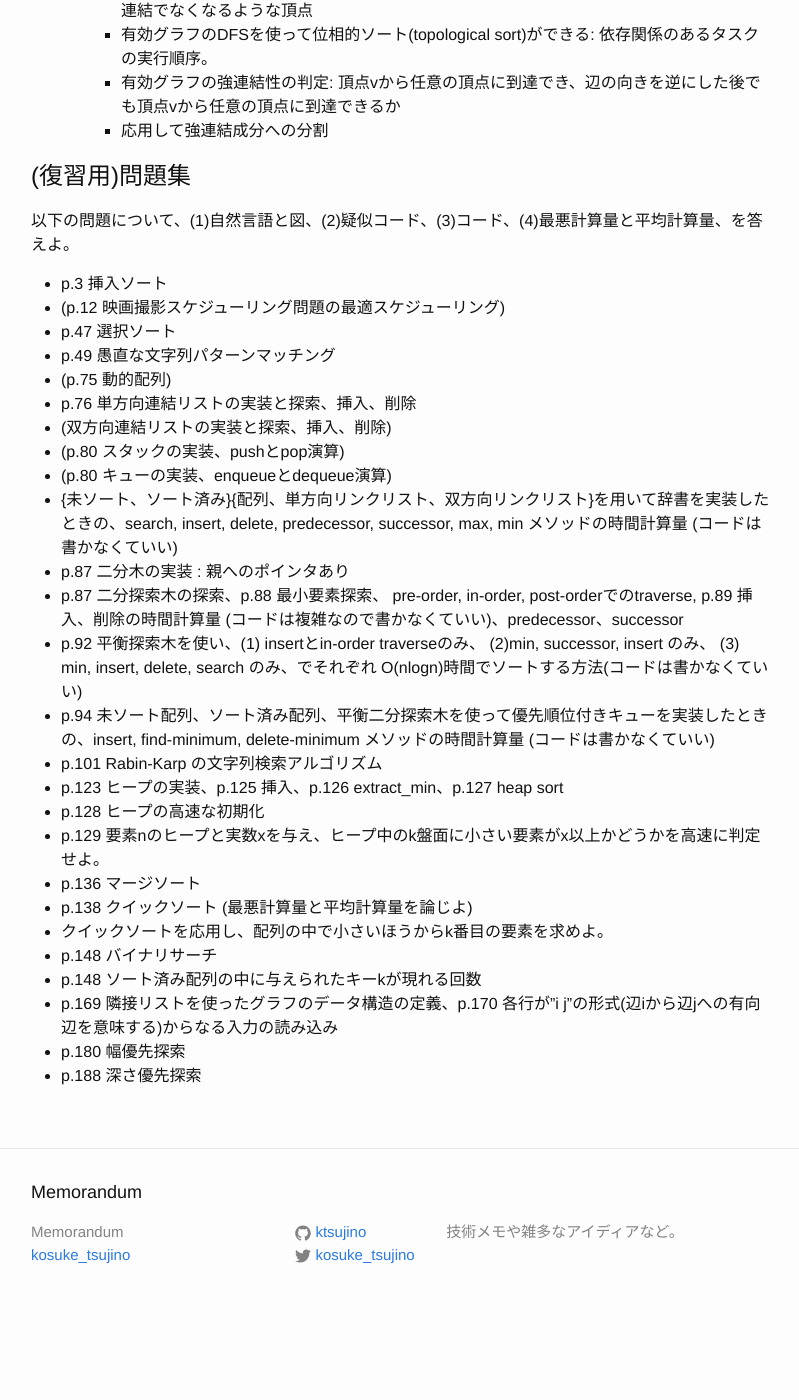
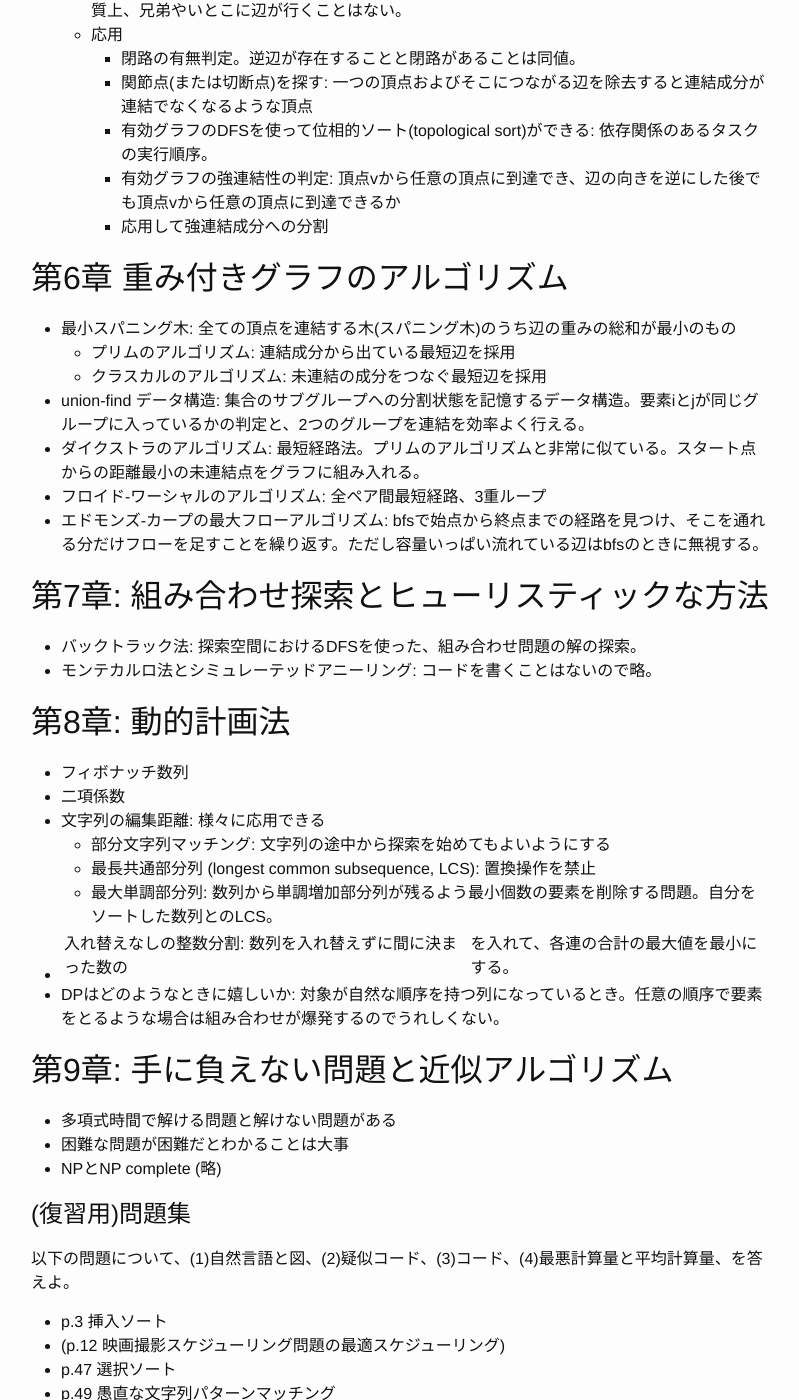
Before and after one commit to ktsujino/ktsujino.github.io, a Jekyll site: the page built from _posts/2015-11-09-algorithm-design-manual.markdown, in a window 1280 px wide and 1400 px high, scrolled down 4417 px. Shown: the whole window, without its empty margins (239-1038 px from the left). Built offline with Jekyll 4.4.1, drawn with Linux system fonts in a browser that asks for light colours; before the commit the page ends 5743 px from its top, so only the background shows below that; some of the changed text lies outside the part shown.

Commit message:
done algorithm design manual.

```diff
--- a/_posts/2015-11-09-algorithm-design-manual.markdown
+++ b/_posts/2015-11-09-algorithm-design-manual.markdown
@@ -136,6 +136,10 @@ min          |      O(n+m) |      O(n+m)
 - ヒープでのextract minは根ノードを取り除き、末尾要素を根に移動させてbubble downすればよい。
 - bubble downは2つの子と親を比べて親のほうが大きければ小さいほうの子を親と入れ替える操作。入れ替えが起これば木の葉に向かって反復的に操作を繰り返す。
 - サイズnのヒープの初期化はO(nlogn)ではなくO(n)でできる。
+- クイックソート
+- マージソート
+- バケットソート
+- 基数ソート
 
 - バイナリサーチ: 応用として、ソート済み配列の中に与えられたキーkが現れる回数の数え上げ、片側二分探索。
 
@@ -161,6 +165,35 @@ min          |      O(n+m) |      O(n+m)
     - 有効グラフのDFSを使って位相的ソート(topological sort)ができる: 依存関係のあるタスクの実行順序。
     - 有効グラフの強連結性の判定: 頂点vから任意の頂点に到達でき、辺の向きを逆にした後でも頂点vから任意の頂点に到達できるか
     - 応用して強連結成分への分割
+
+## 第6章 重み付きグラフのアルゴリズム
+- 最小スパニング木: 全ての頂点を連結する木(スパニング木)のうち辺の重みの総和が最小のもの
+  - プリムのアルゴリズム: 連結成分から出ている最短辺を採用
+  - クラスカルのアルゴリズム: 未連結の成分をつなぐ最短辺を採用
+- union-find データ構造: 集合のサブグループへの分割状態を記憶するデータ構造。要素iとjが同じグループに入っているかの判定と、2つのグループを連結を効率よく行える。
+- ダイクストラのアルゴリズム: 最短経路法。プリムのアルゴリズムと非常に似ている。スタート点からの距離最小の未連結点をグラフに組み入れる。
+- フロイド-ワーシャルのアルゴリズム: 全ペア間最短経路、3重ループ
+- エドモンズ-カープの最大フローアルゴリズム: bfsで始点から終点までの経路を見つけ、そこを通れる分だけフローを足すことを繰り返す。ただし容量いっぱい流れている辺はbfsのときに無視する。
+
+## 第7章: 組み合わせ探索とヒューリスティックな方法
+- バックトラック法: 探索空間におけるDFSを使った、組み合わせ問題の解の探索。
+- モンテカルロ法とシミュレーテッドアニーリング: コードを書くことはないので略。
+
+## 第8章: 動的計画法
+- フィボナッチ数列
+- 二項係数
+- 文字列の編集距離: 様々に応用できる
+  - 部分文字列マッチング: 文字列の途中から探索を始めてもよいようにする
+  - 最長共通部分列 (longest common subsequence, LCS): 置換操作を禁止
+  - 最大単調部分列: 数列から単調増加部分列が残るよう最小個数の要素を削除する問題。自分をソートした数列とのLCS。
+- 入れ替えなしの整数分割: 数列を入れ替えずに間に決まった数の|を入れて、各連の合計の最大値を最小にする。
+- DPはどのようなときに嬉しいか: 対象が自然な順序を持つ列になっているとき。任意の順序で要素をとるような場合は組み合わせが爆発するのでうれしくない。
+
+## 第9章: 手に負えない問題と近似アルゴリズム
+- 多項式時間で解ける問題と解けない問題がある
+- 困難な問題が困難だとわかることは大事
+- NPとNP complete (略)
+
 
 # (復習用)問題集
 
@@ -192,3 +225,17 @@ min          |      O(n+m) |      O(n+m)
 - p.169 隣接リストを使ったグラフのデータ構造の定義、p.170 各行が"i j"の形式(辺iから辺jへの有向辺を意味する)からなる入力の読み込み
 - p.180 幅優先探索
 - p.188 深さ優先探索
+- p.212 プリムのMSTアルゴリズム
+- p.216 クラスカルのMSTアルゴリズム
+- p.218 union-find データ構造: 初期化、find (自分が属するグループの親ノードを見つける)、union_sets (2つの点が属するグループを結合する)、same_component (2つの点が同じグループに属するか判定する)
+- p.227 ダイクストラのアルゴリズム
+- p.230 フロイド-ワーシャルのアルゴリズム
+- p.240 エドモンズ-カープの最大フローアルゴリズム
+- p.252 すべての部分集合の数え上げ
+- p.254 すべての順列の数え上げ
+- p.256 グラフのすべての経路の数え上げ
+(- N-Queen 問題)
+- p.299 動的計画法を使ったフィボナッチ数列(x_{n+2}=x_{n+1}+x_n)の計算。(メモ化再帰でも書いてみよ)
+- p.302 二項係数の計算
+- p.306 編集距離
+- p.319 入れ替えなしの整数分割: 数列を入れ替えずに間に決まった数の|を入れて、各連の合計の最大値を最小にする。
```
Also changed, not shown: other parts of _posts/2015-11-09-algorithm-design-manual.markdown (+2 -2 lines).
